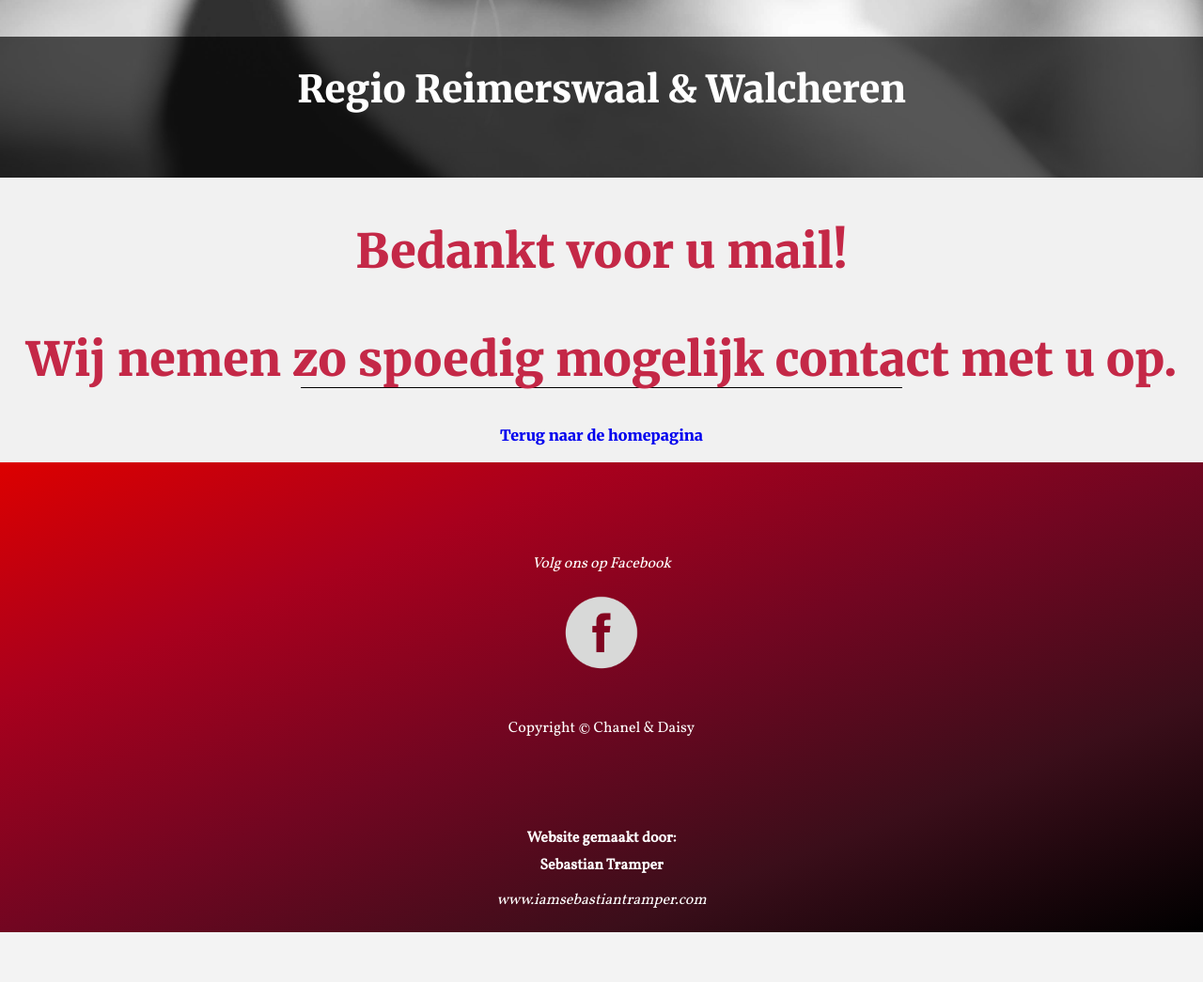
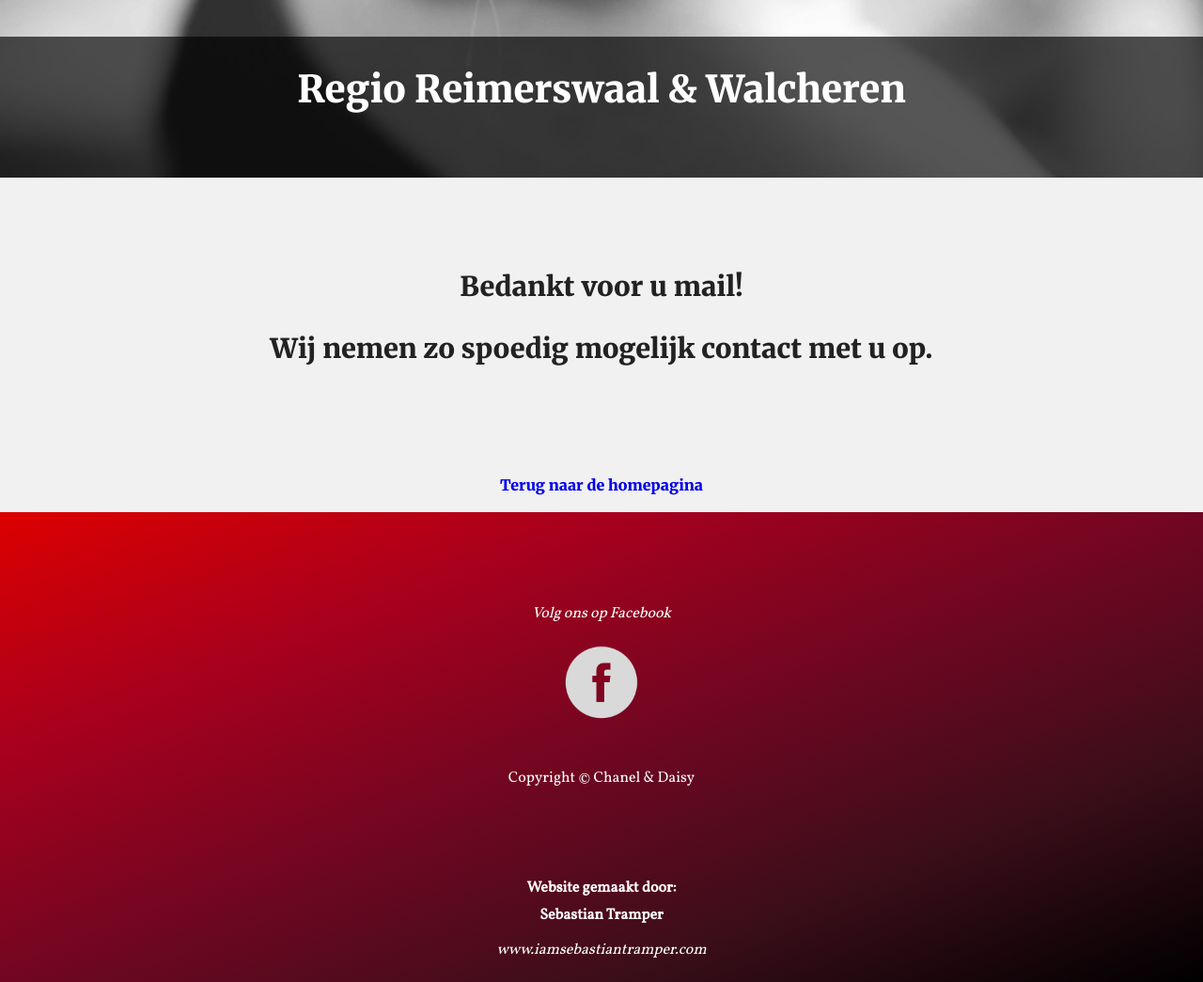
Before and after one commit to SebastianTramper/hairdresser-Business, a PHP site: page /bedankt.html in a window 1280 px wide. Shown: the part 611-1656 px from the top of the page at 94% size. Before the commit the page ends 1603 px from the top, so only its background shows below. Run offline with PHP 8.4, Linux system fonts and the light colour scheme; some libraries are stand-ins or nearby versions; some web fonts are replaced; grey boxes are pictures that could not be loaded.

```diff
--- a/bedankt.html
+++ b/bedankt.html
@@ -49,8 +49,8 @@
     <!--main section -->
     <main>
         <section>
-            <h2 class="bedankt-bericht">Bedankt voor u mail!</br><br>
-                Wij nemen zo spoedig mogelijk contact met u op.</h2>
+            <h6 class="bedankt-bericht">Bedankt voor u mail!</br><br>
+                Wij nemen zo spoedig mogelijk contact met u op.</h6><br>
                 <a href="index.html">Terug naar de homepagina</a>
         </section>
     </main>
--- a/css/styles.css
+++ b/css/styles.css
@@ -451,8 +451,18 @@ small p{
 
 /* bedankt page *****************************************************************************************************************/
 
-.bedant-bericht{
-    color: red;
-    font-size: calc(48px + 1vw);
-    margin: 10vh;
+section .bedankt-bericht{
+    margin: 100px 0;
 }
+
+.bedankt-bericht{
+    text-align: center;
+    color: #222;
+    font-size: calc(16px + 1vw);
+
+}
+
+.bedankt-bericht:after{
+    display: none;
+    text-align: center;
+}
```
